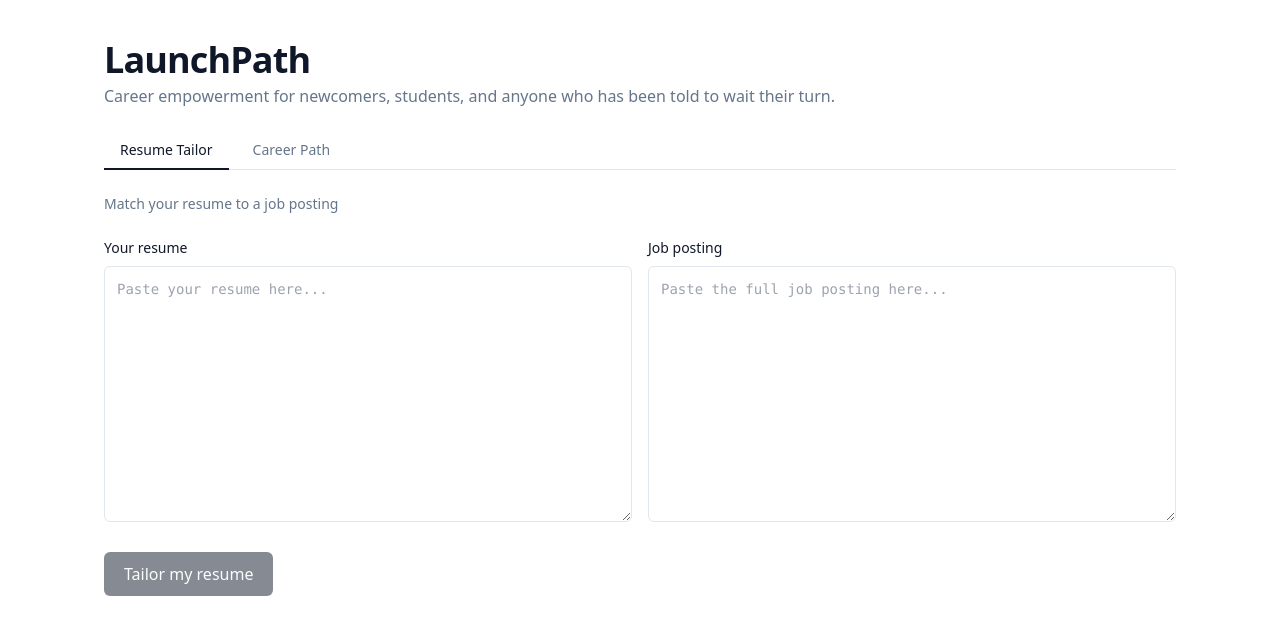
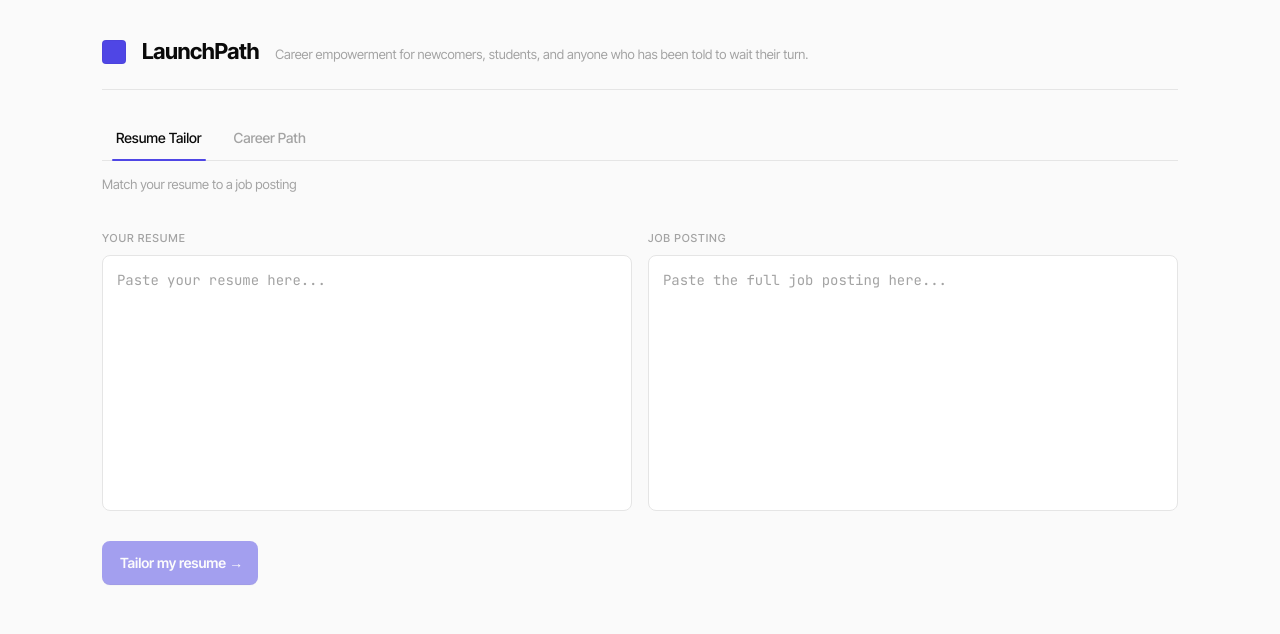
Before and after one commit to GurnoorKhurana/launchpath, a React (Vite) app in the folder client/: page / in a window 1280 px wide. Shown: the top 634 px of the page. Built offline with nearby package versions, Linux system fonts and the light colour scheme.

Commit message:
feat(client): port Modern Geometric UI from Variant B mockup

```diff
--- a/client/index.html
+++ b/client/index.html
@@ -4,7 +4,13 @@
     <meta charset="UTF-8" />
     <link rel="icon" type="image/svg+xml" href="/favicon.svg" />
     <meta name="viewport" content="width=device-width, initial-scale=1.0" />
-    <title>client</title>
+    <link rel="preconnect" href="https://fonts.googleapis.com" />
+    <link rel="preconnect" href="https://fonts.gstatic.com" crossorigin />
+    <link
+      href="https://fonts.googleapis.com/css2?family=Inter+Tight:wght@400;500;600;700&family=JetBrains+Mono:wght@400;500&display=swap"
+      rel="stylesheet"
+    />
+    <title>LaunchPath — Career empowerment</title>
   </head>
   <body>
     <div id="root"></div>
--- a/client/src/App.tsx
+++ b/client/src/App.tsx
@@ -14,37 +14,63 @@ export default function App() {
   const activeMeta = tabs.find((t) => t.id === active)!;
 
   return (
-    <div className="min-h-screen p-6 md:p-10 max-w-6xl mx-auto">
-      <header className="mb-6">
-        <h1 className="text-3xl md:text-4xl font-bold tracking-tight">LaunchPath</h1>
-        <p className="text-muted-foreground mt-1">
+    <div className="min-h-screen">
+      <div className="max-w-[1140px] mx-auto px-6 md:px-8 py-10 pb-20">
+        <header className="flex items-center gap-4 pb-6 border-b border-hairline">
+          <div
+            aria-hidden="true"
+            className="w-6 h-6 bg-accent rounded-sm flex-shrink-0 shadow-[inset_0_0_0_1px_rgba(0,0,0,0.04)]"
+          />
+          <div className="flex items-baseline gap-4 flex-1 min-w-0">
+            <h1 className="text-[22px] md:text-[22px] font-bold tracking-[-0.02em] text-ink leading-none">
+              LaunchPath
+            </h1>
+            <p className="text-[13px] text-muted-foreground m-0 truncate">
               Career empowerment for newcomers, students, and anyone who has been told to wait their turn.
             </p>
+          </div>
         </header>
 
-      <nav className="flex gap-2 mb-6 border-b border-border" role="tablist">
-        {tabs.map((t) => (
+        <nav
+          className="mt-7 flex gap-1 border-b border-hairline relative"
+          role="tablist"
+        >
+          {tabs.map((t) => {
+            const isActive = active === t.id;
+            return (
               <button
                 key={t.id}
                 role="tab"
-            aria-selected={active === t.id}
+                aria-selected={isActive}
                 onClick={() => setActive(t.id)}
                 className={
-              "px-4 py-2 -mb-px border-b-2 text-sm font-medium transition-colors " +
-              (active === t.id
-                ? "border-primary text-primary"
-                : "border-transparent text-muted-foreground hover:text-foreground")
+                  "relative px-3.5 pt-2.5 pb-3 text-sm font-medium cursor-pointer bg-transparent border-0 rounded-t-md tracking-[-0.005em] " +
+                  (isActive
+                    ? "text-ink"
+                    : "text-muted-foreground hover:text-body")
                 }
               >
                 {t.label}
+                {isActive && (
+                  <span
+                    aria-hidden="true"
+                    className="absolute left-2.5 right-2.5 -bottom-px h-0.5 bg-accent rounded-sm"
+                  />
+                )}
               </button>
-        ))}
+            );
+          })}
         </nav>
 
-      <p className="text-sm text-muted-foreground mb-6">{activeMeta.hint}</p>
+        <p className="mt-3.5 text-[13px] text-muted-foreground tracking-[-0.005em]">
+          {activeMeta.hint}
+        </p>
 
+        <div className="mt-9">
           {active === "tailor" && <TailorPanel />}
           {active === "career" && <CareerChatPanel />}
         </div>
+      </div>
+    </div>
   );
 }
--- a/client/src/features/TailorPanel.tsx
+++ b/client/src/features/TailorPanel.tsx
@@ -28,21 +28,25 @@ export default function TailorPanel() {
     <div>
       <section className="grid md:grid-cols-2 gap-4 mb-6">
         <div>
-          <label className="block text-sm font-medium mb-2">Your resume</label>
+          <label className="block text-[11px] uppercase tracking-[0.08em] text-muted-foreground font-medium mb-2">
+            Your resume
+          </label>
           <textarea
             value={resumeText}
             onChange={(e) => setResumeText(e.target.value)}
             placeholder="Paste your resume here..."
-            className="w-full h-64 p-3 rounded-md border border-border bg-background text-sm font-mono"
+            className="w-full h-64 p-3.5 rounded-lg border border-hairline bg-surface text-sm font-mono text-ink resize-none outline-none placeholder:text-muted-foreground focus:border-accent focus:ring-1 focus:ring-accent"
           />
         </div>
         <div>
-          <label className="block text-sm font-medium mb-2">Job posting</label>
+          <label className="block text-[11px] uppercase tracking-[0.08em] text-muted-foreground font-medium mb-2">
+            Job posting
+          </label>
           <textarea
             value={jobText}
             onChange={(e) => setJobText(e.target.value)}
             placeholder="Paste the full job posting here..."
-            className="w-full h-64 p-3 rounded-md border border-border bg-background text-sm font-mono"
+            className="w-full h-64 p-3.5 rounded-lg border border-hairline bg-surface text-sm font-mono text-ink resize-none outline-none placeholder:text-muted-foreground focus:border-accent focus:ring-1 focus:ring-accent"
           />
         </div>
       </section>
@@ -50,49 +54,73 @@ export default function TailorPanel() {
       <button
         onClick={onTailor}
         disabled={!canSubmit}
-        className="px-5 py-2.5 rounded-md bg-primary text-primary-foreground font-medium disabled:opacity-50 disabled:cursor-not-allowed"
+        className="inline-flex items-center gap-1.5 h-11 px-[18px] bg-accent text-white font-sans font-semibold text-sm rounded-lg tracking-[-0.005em] shadow-[0_1px_0_rgba(10,10,10,0.04),inset_0_-1px_0_rgba(0,0,0,0.08)] disabled:opacity-50 disabled:cursor-not-allowed"
       >
         {loading ? "Tailoring..." : "Tailor my resume"}
+        {!loading && <span className="font-mono font-medium">→</span>}
       </button>
 
       {error && (
-        <div className="mt-6 p-4 rounded-md border border-red-200 bg-red-50 text-red-900 text-sm">
+        <div className="mt-6 p-4 rounded-lg border border-red-200 bg-red-50 text-red-900 text-sm">
           {error}
         </div>
       )}
 
       {result && (
         <div className="mt-8 space-y-6">
-          <section>
-            <h2 className="text-xl font-semibold mb-3">Tailored bullets</h2>
-            <ul className="list-disc pl-6 space-y-2 text-sm">
+          <section className="bg-surface border border-hairline rounded-lg p-5">
+            <h2 className="text-[11px] uppercase tracking-[0.08em] text-muted-foreground font-medium mb-3">
+              Tailored bullets
+            </h2>
+            <ul className="list-none pl-0 space-y-2 text-sm text-body">
               {result.tailoredBullets.map((b, i) => (
-                <li key={i}>{b}</li>
+                <li key={i} className="flex gap-2 items-start">
+                  <span className="font-mono text-[10px] text-muted-foreground bg-[#F5F5F5] border border-hairline rounded-sm px-1 py-[2px] leading-none mt-[3px]">
+                    {String(i + 1).padStart(2, "0")}
+                  </span>
+                  <span className="text-ink">{b}</span>
+                </li>
               ))}
             </ul>
           </section>
 
           <section className="grid md:grid-cols-2 gap-4">
-            <div className="p-4 rounded-md border border-border bg-muted">
-              <h3 className="font-semibold mb-2">Strengths</h3>
-              <ul className="list-disc pl-5 text-sm space-y-1">
-                {result.matchAnalysis.strengths.map((s, i) => <li key={i}>{s}</li>)}
+            <div className="p-5 rounded-lg border border-hairline bg-surface">
+              <h3 className="text-[11px] uppercase tracking-[0.08em] text-muted-foreground font-medium mb-2">
+                Strengths
+              </h3>
+              <ul className="text-sm text-body space-y-1.5">
+                {result.matchAnalysis.strengths.map((s, i) => (
+                  <li key={i} className="flex gap-2 items-start">
+                    <span className="w-1.5 h-1.5 bg-ink rounded-[1px] mt-[7px] flex-shrink-0" />
+                    <span className="text-ink">{s}</span>
+                  </li>
+                ))}
               </ul>
             </div>
-            <div className="p-4 rounded-md border border-border bg-muted">
-              <h3 className="font-semibold mb-2">Gaps</h3>
-              <ul className="list-disc pl-5 text-sm space-y-1">
-                {result.matchAnalysis.gaps.map((g, i) => <li key={i}>{g}</li>)}
+            <div className="p-5 rounded-lg border border-hairline bg-surface">
+              <h3 className="text-[11px] uppercase tracking-[0.08em] text-muted-foreground font-medium mb-2">
+                Gaps
+              </h3>
+              <ul className="text-sm text-body space-y-1.5">
+                {result.matchAnalysis.gaps.map((g, i) => (
+                  <li key={i} className="flex gap-2 items-start">
+                    <span className="w-1.5 h-1.5 bg-ink rounded-[1px] mt-[7px] flex-shrink-0" />
+                    <span className="text-ink">{g}</span>
+                  </li>
+                ))}
               </ul>
             </div>
           </section>
 
-          <section>
-            <h2 className="text-xl font-semibold mb-2">Cover letter draft</h2>
+          <section className="bg-surface border border-hairline rounded-lg p-5">
+            <h2 className="text-[11px] uppercase tracking-[0.08em] text-muted-foreground font-medium mb-2">
+              Cover letter draft
+            </h2>
             <p className="text-xs text-muted-foreground mb-3">
               This is a skeleton — the bracketed parts must come from you. Judges and recruiters can spot a pure-AI cover letter.
             </p>
-            <pre className="whitespace-pre-wrap p-4 rounded-md border border-border bg-muted text-sm font-mono">
+            <pre className="whitespace-pre-wrap p-4 rounded-md border border-hairline bg-bg text-sm font-mono text-ink leading-relaxed">
               {result.coverLetterDraft}
             </pre>
           </section>
--- a/client/src/index.css
+++ b/client/src/index.css
@@ -2,4 +2,13 @@
 @tailwind components;
 @tailwind utilities;
 
-body { @apply bg-background text-foreground antialiased; font-family: ui-sans-serif, system-ui, sans-serif; }
+body {
+  background-color: #fafafa;
+  color: #0a0a0a;
+  font-family: "Inter Tight", ui-sans-serif, system-ui, -apple-system,
+    "Segoe UI", Roboto, sans-serif;
+  -webkit-font-smoothing: antialiased;
+  -moz-osx-font-smoothing: grayscale;
+  text-rendering: optimizeLegibility;
+  letter-spacing: -0.003em;
+}
--- a/client/tailwind.config.js
+++ b/client/tailwind.config.js
@@ -5,13 +5,39 @@ export default {
   theme: {
     extend: {
       colors: {
-        border: "hsl(214 32% 91%)",
-        background: "hsl(0 0% 100%)",
-        foreground: "hsl(222 47% 11%)",
-        primary: { DEFAULT: "hsl(222 47% 11%)", foreground: "hsl(210 40% 98%)" },
-        muted: { DEFAULT: "hsl(210 40% 96%)", foreground: "hsl(215 16% 47%)" },
+        // New Modern Geometric tokens (Variant B)
+        bg: "#FAFAFA",
+        surface: "#FFFFFF",
+        ink: "#0A0A0A",
+        body: "#525252",
+        hairline: "#E5E5E5",
+        accent: {
+          DEFAULT: "#4F46E5",
+          soft: "#EEF2FF",
+        },
+
+        // Legacy shadcn-style tokens — kept to avoid breaking existing utilities.
+        border: "#E5E5E5",
+        background: "#FAFAFA",
+        foreground: "#0A0A0A",
+        primary: {
+          DEFAULT: "#4F46E5",
+          foreground: "#FFFFFF",
+        },
+        muted: {
+          DEFAULT: "#F5F5F5",
+          foreground: "#A3A3A3",
+        },
       },
-      borderRadius: { lg: "0.5rem", md: "0.375rem", sm: "0.25rem" },
+      fontFamily: {
+        sans: ["Inter Tight", "ui-sans-serif", "system-ui", "sans-serif"],
+        mono: ["JetBrains Mono", "ui-monospace", "monospace"],
+      },
+      borderRadius: {
+        lg: "8px",
+        md: "6px",
+        sm: "4px",
+      },
     },
   },
   plugins: [],
```
Also changed, not shown: client/src/components/ChatWindow.tsx (+25 -11 lines), client/src/components/RoadmapCard.tsx (+168 -28 lines), client/src/features/CareerChatPanel.tsx (+8 -5 lines). Lines whose indentation alone changed are shown as unchanged.
